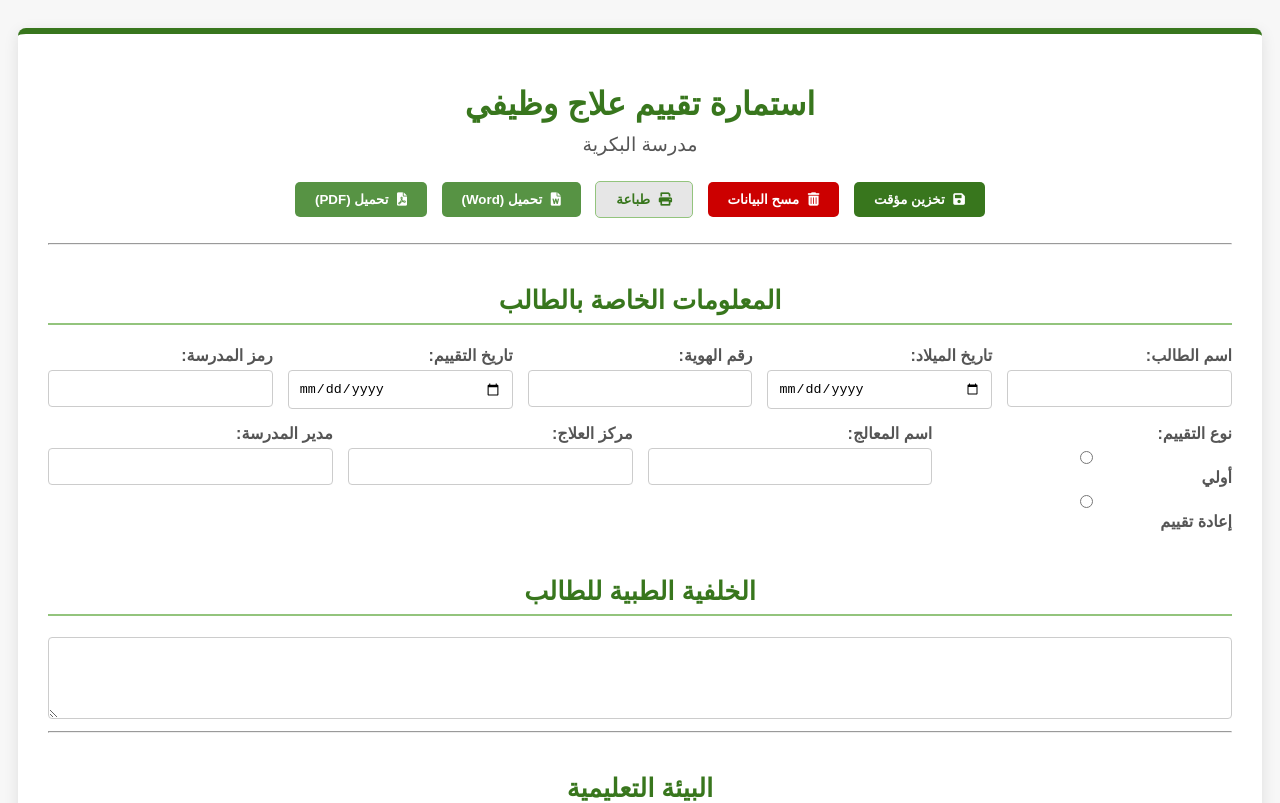
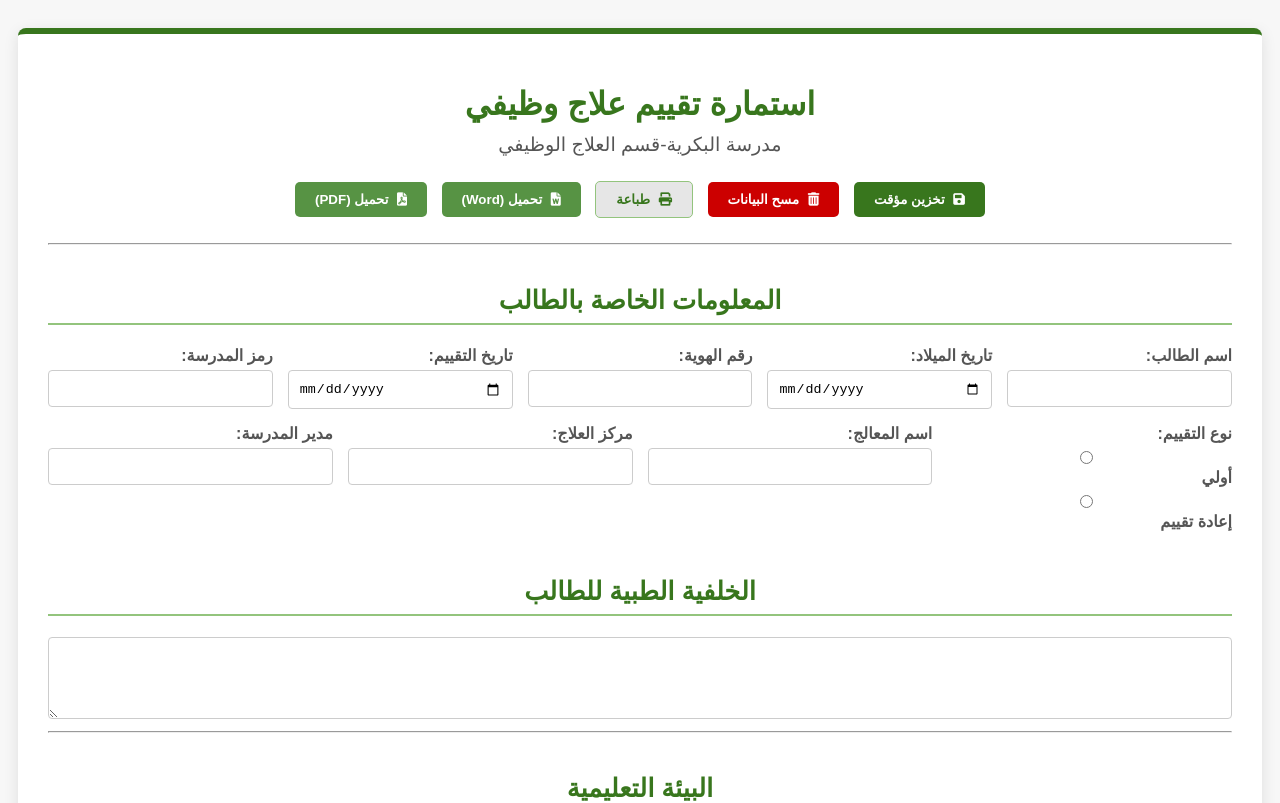
Before and after one commit to ebeidatali-max/occupationaltherapy, a plain HTML site: page index1.html in a window 1280 px wide. Shown: the top 803 px of the page. Drawn offline with Linux system fonts and the light colour scheme.

Commit message:
index.html

```diff
--- a/index1.html
+++ b/index1.html
@@ -11,7 +11,7 @@
     <div class="container" id="assessment-container">
 
         <h1 class="centered-title">استمارة تقييم علاج وظيفي</h1>
-        <p class="centered-title" style="font-size: 1.2em; margin-top: -20px; color: #555;">مدرسة البكرية</p>
+        <p class="centered-title" style="font-size: 1.2em; margin-top: -20px; color: #555;">مدرسة البكرية-قسم العلاج الوظيفي</p>
 
         <div class="action-buttons">
             <button id="save-temp-btn" class="btn primary-btn"><i class="fas fa-save"></i> تخزين مؤقت</button>
@@ -212,4 +212,5 @@
     <script src="https://cdnjs.cloudflare.com/ajax/libs/html2pdf.js/0.10.1/html2pdf.bundle.min.js"></script>
     <script src="script.js"></script>
 </body>
+
 </html>
```
